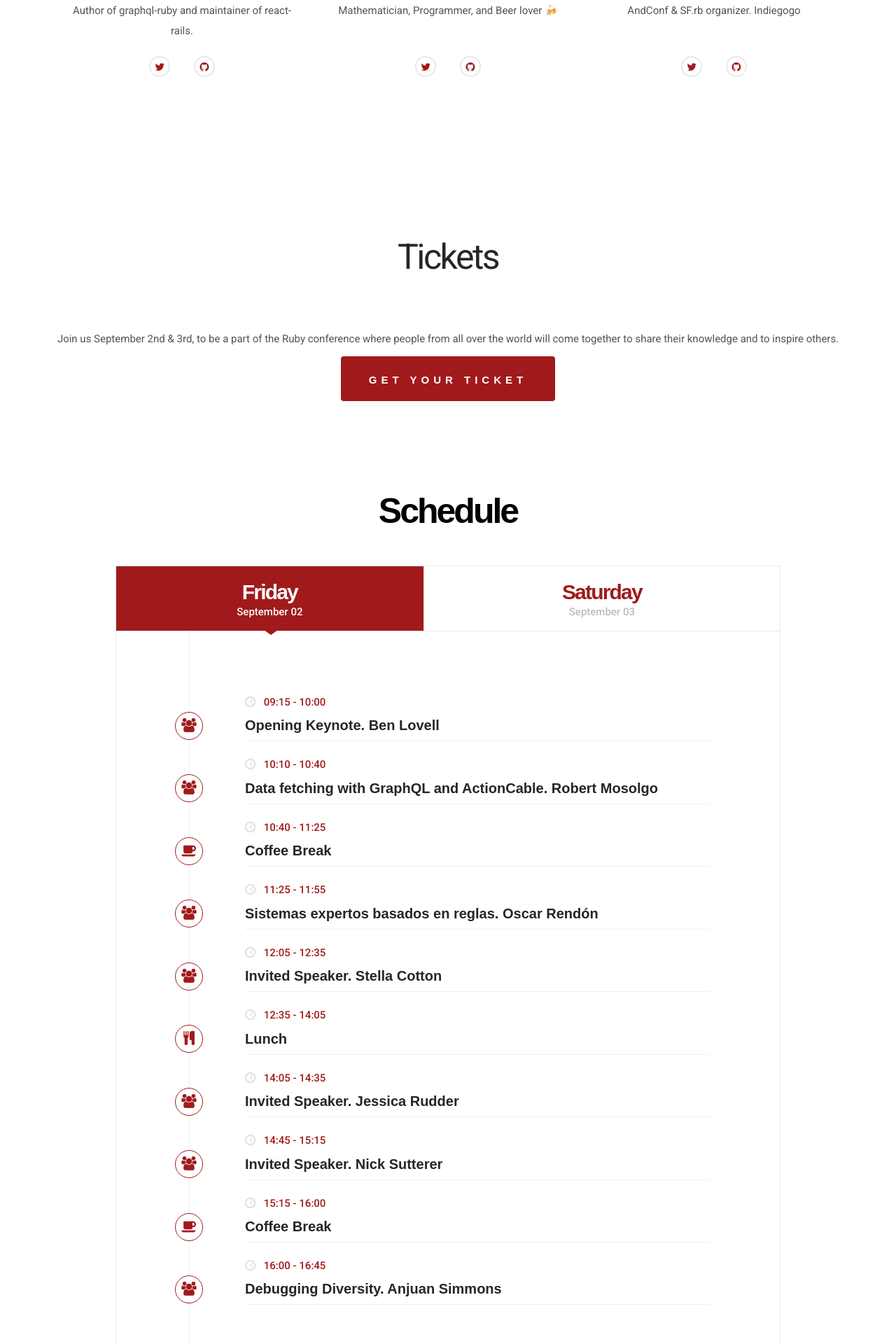
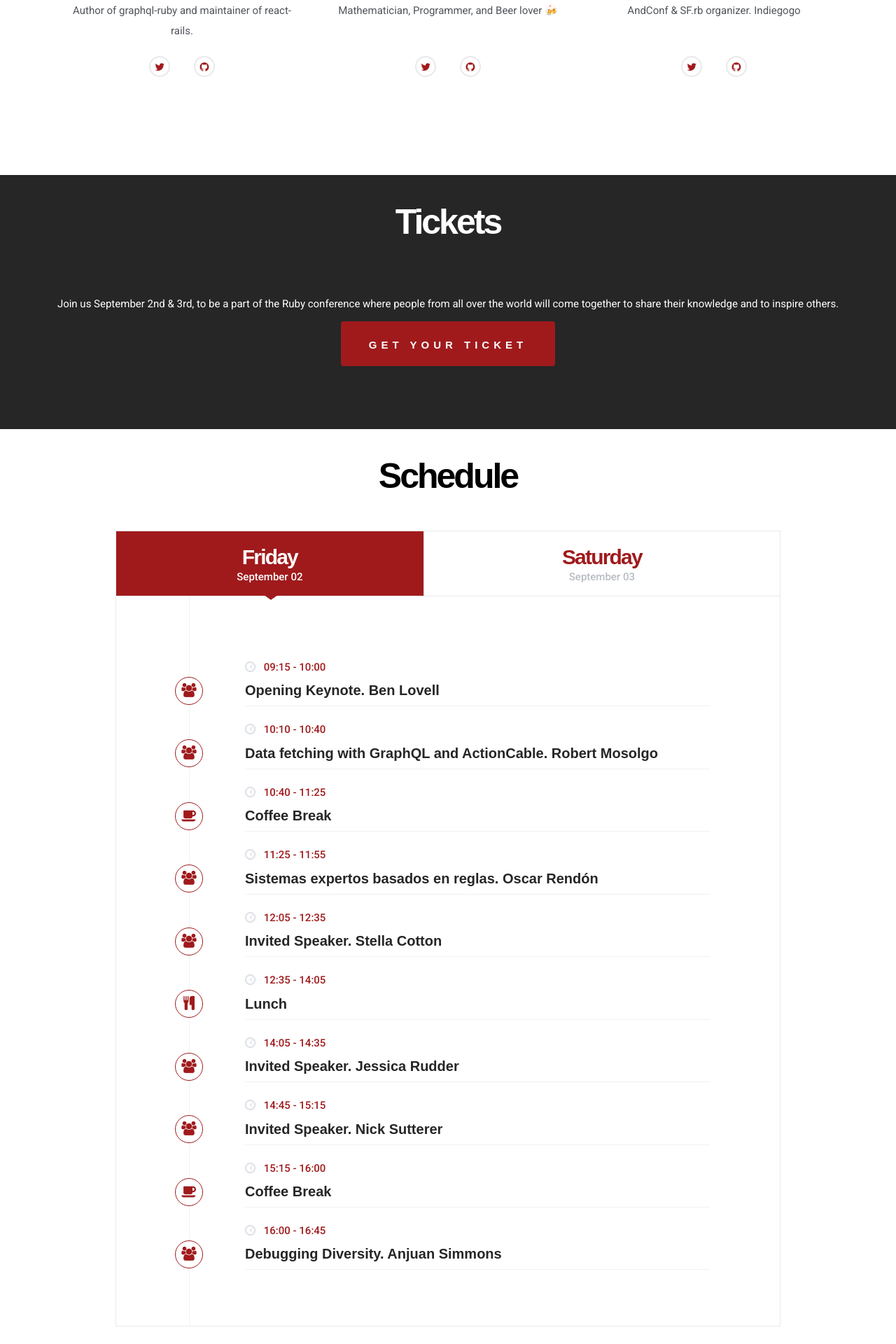
Before and after one commit to RubyConfCo/2016-rubyconfco.github.io, a Jekyll site: the page built from index.html, in a window 1280 px wide. Shown: the part 3285-5205 px from the top of the page at 70% size. Built offline with Jekyll 4.4.1, drawn with Linux system fonts in a browser that asks for light colours; some web fonts are replaced; a script that is not in the unit is left out.

Commit message:
Update tickets.html

```diff
--- a/_includes/index/tickets.html
+++ b/_includes/index/tickets.html
@@ -1,6 +1,6 @@
-<section class="section align-center" id="tickets">
+<section class="section bg-cover overlay light-text align-center" id="tickets">
 <div class="container">
-  <h3 class="heading">Tickets</h3>
+  <h2 class="heading">Tickets</h2>
 
   <p>
     Join us September 2nd & 3rd, to be a part of the Ruby conference where people
```
